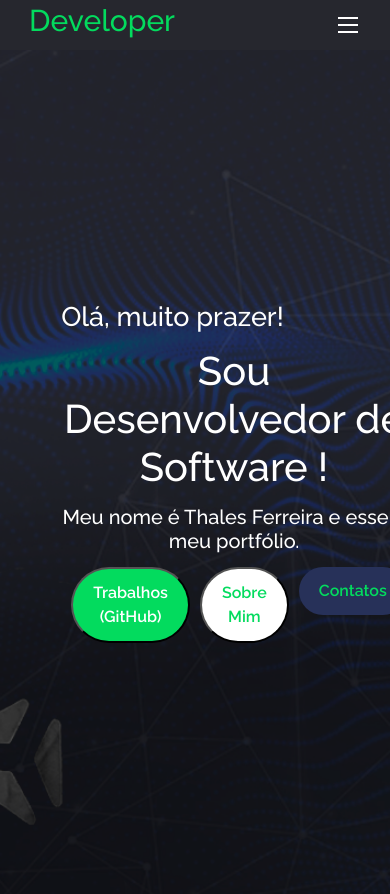
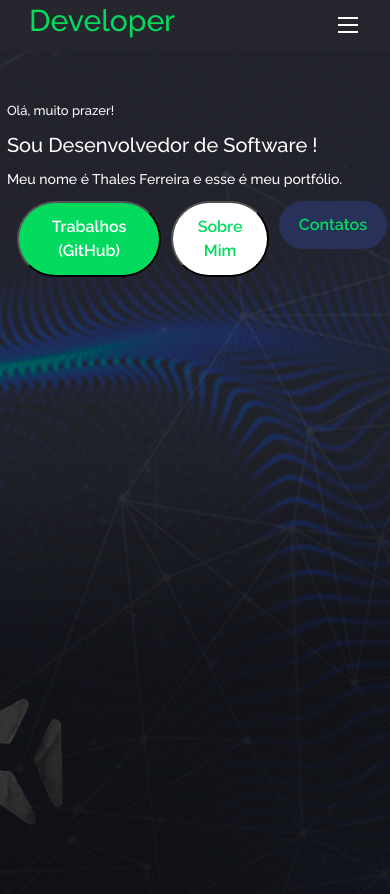
Before and after one commit to ThalesDFerreira/ThalesDFerreira.github.io, a React (Create React App) app: page / in a window 390 px wide. Built offline with nearby package versions, Linux system fonts and the light colour scheme.

Commit message:
Modificações na responsividade home

```diff
--- a/src/pages/Home.css
+++ b/src/pages/Home.css
@@ -14,22 +14,24 @@ body {
   background-image: url(../assets/background1.png);
   background-size: cover;
   width: 100%;
-  min-height: 100vh;
-  color: white;
-  text-align: center;
+  height: 100vh;
+  background-repeat: no-repeat;
+  background-position: right;
+}
+
+.container-home {
   display: flex;
   flex-direction: column;
-  justify-content: center;
-  align-items: center;
-  background-repeat: no-repeat;
-  background-position: right;
+  justify-content: flex-start;
+  align-items: flex-start;
+  color: white;
+  margin-left: 5%;
 }
 
 #container-div-main {
   display: flex;
   flex-direction: column;
-  align-items: flex-start;
-  margin-left: 20%;
+  margin-top: 300px;
 }
 
 #text1 {
@@ -50,7 +52,7 @@ body {
 .div-container-redirects {
   display: flex;
   flex-flow: row nowrap;
-  justify-content: center;
+  justify-content: flex-start;
   padding: 3px;
 }
 
@@ -122,3 +124,65 @@ body {
   text-shadow: rgb(188, 182, 182) 0.1em 0.1em 0.2em;
   text-decoration: none;
 }
+
+@media (min-width: 769px) and (max-width: 1024px) {
+  .container-home {
+    margin-left: 3%;
+  }
+
+  #text1 {
+    font-size: 23px;
+  }
+
+  #text2 {
+    font-size: 35px;
+  }
+
+  #text3 {
+    font-size: 17px;
+  }
+}
+
+@media (min-width: 481px) and (max-width: 768px) {
+  .container-home {
+    margin-left: 3%;
+  }
+
+  #container-div-main {
+    margin-top: 280px;
+  }
+
+  #text1 {
+    font-size: 18px;
+  }
+
+  #text2 {
+    font-size: 28px;
+  }
+
+  #text3 {
+    font-size: 14px;
+  }
+}
+
+@media (min-width: 320px) and (max-width: 480px) {
+  .container-home {
+    margin-left: 1%;
+  }
+
+  #container-div-main {
+    margin-top: 50px;
+  }
+
+  #text1 {
+    font-size: 13px;
+  }
+
+  #text2 {
+    font-size: 20px;
+  }
+
+  #text3 {
+    font-size: 14px;
+  }
+}
--- a/src/pages/Home.js
+++ b/src/pages/Home.js
@@ -9,7 +9,8 @@ class Home extends React.Component {
       <div>
         <Header />
         <main className="container-main">
-          <div className="col-lg-12" id="container-div-main">
+          <div className="container-home">
+            <div id="container-div-main">
               <div>
                 <h2 id="text1">Olá, muito prazer!</h2>
               </div>
@@ -37,6 +38,7 @@ class Home extends React.Component {
                 </div>
               </div>
             </div>
+          </div>
         </main>
       </div>
     );
```
Lines whose indentation alone changed are shown as unchanged.
